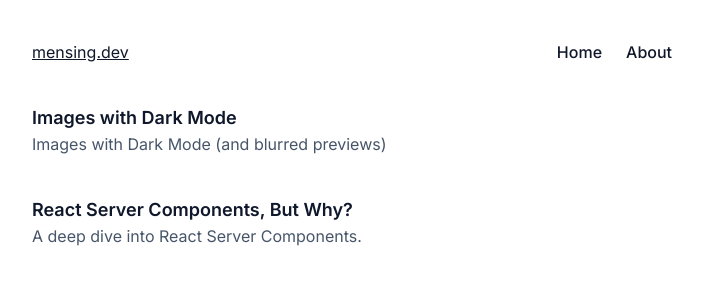
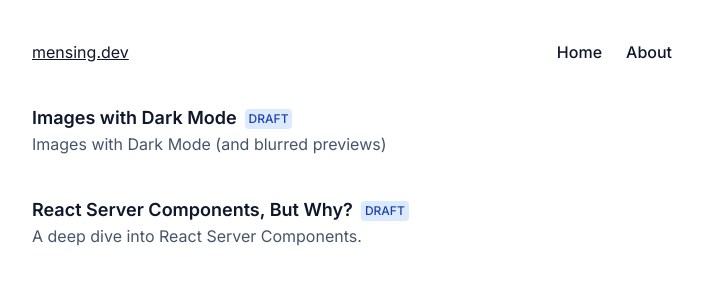
Before and after one commit to sergiomensing/mensing-dev-blog, a Next.js app: page / in a window 1280 px wide. Shown: the top 300 px of the page, without its empty margins (288-991 px from the left). Built offline with nearby package versions, Linux system fonts and the light colour scheme.

Commit message:
draft mode

```diff
--- /dev/null
+++ b/app/components/draft-tag.tsx
@@ -0,0 +1,17 @@
+export const DraftTag = ({
+  draft,
+  className = "",
+}: {
+  draft: boolean;
+  className?: string;
+}) => {
+  if (!draft) return null;
+
+  return (
+    <span
+      className={`bg-blue-100 text-blue-800 px-1 py-0.5 inline-flex rounded font-medium text-xs align-middle ${className}`}
+    >
+      DRAFT
+    </span>
+  );
+};
--- a/app/page.tsx
+++ b/app/page.tsx
@@ -1,6 +1,7 @@
 import { getPostPath } from "@/paths";
-import { getAllPosts } from "@/posts";
+import { draftFilter, getAllPosts } from "@/posts";
 import Link from "next/link";
+import { DraftTag } from "./components/draft-tag";
 
 export default async function Home() {
   const allPosts = await getAllPosts();
@@ -8,15 +9,22 @@ export default async function Home() {
   return (
     <div className="text-slate-900 dark:text-slate-50 py-10 space-y-4">
       <ul className="space-y-10">
-        {allPosts.map(({ slug, frontmatter: { title, description } }) => (
+        {allPosts
+          .filter(draftFilter)
+          .map(({ slug, frontmatter: { title, description, draft } }) => (
             <article key={slug} role="listitem">
               <Link
                 href={getPostPath(slug)}
                 className="hover:text-orange-600 transition-colors hover:duration-75 duration-300"
               >
-              <h2 className="font-semibold text-lg">{title}</h2>
+                <h2 className="font-semibold text-lg">
+                  {title}
+                  <DraftTag draft={draft} className="ml-2" />
+                </h2>
               </Link>
-            <p className="text-slate-600 dark:text-slate-400">{description}</p>
+              <p className="text-slate-600 dark:text-slate-400">
+                {description}
+              </p>
             </article>
           ))}
       </ul>
--- a/app/posts/[slug]/page.tsx
+++ b/app/posts/[slug]/page.tsx
@@ -1,7 +1,8 @@
-import { getAllPosts } from "@/posts";
+import { draftFilter, getAllPosts } from "@/posts";
 import { notFound } from "next/navigation";
 import { PostHeader } from "./post-header";
 import { CustomMDX } from "./mdx";
+import { DraftTag } from "@/components/draft-tag";
 
 export type PostPageProps = {
   params: {
@@ -11,7 +12,7 @@ export type PostPageProps = {
 
 export default async function PostPage({ params: { slug } }: PostPageProps) {
   const post = (await getAllPosts()).find((post) => post.slug === slug);
-  if (!post) {
+  if (!post || !draftFilter(post)) {
     return notFound();
   }
 
@@ -19,11 +20,7 @@ export default async function PostPage({ params: { slug } }: PostPageProps) {
 
   return (
     <>
-      {draft && (
-        <span className="bg-blue-100 text-blue-800 px-1 py-0.5 mb-4 inline-flex rounded font-medium text-sm">
-          DRAFT
-        </span>
-      )}
+      <DraftTag draft={draft} className="mb-4" />
       <PostHeader title={title} description={description} />
       <div className="prose dark:prose-invert">
         {/* @ts-expect-error awaitable component */}
--- a/content/images-with-dark-mode.mdx
+++ b/content/images-with-dark-mode.mdx
@@ -3,6 +3,7 @@ title: "Images with Dark Mode"
 description: "Images with Dark Mode (and blurred previews)"
 date: "2024-02-06T12:00:00Z"
 readingTime: 10
+draft: true
 tags:
   - "React"
   - "Images"
--- a/content/react-server-comonents.mdx
+++ b/content/react-server-comonents.mdx
@@ -3,6 +3,7 @@ title: "React Server Components, But Why?"
 description: "A deep dive into React Server Components."
 date: "2024-02-29T12:00:00Z"
 readingTime: 20
+draft: true
 tags:
   - "React"
   - "Next.js"
--- a/utils/mdx.ts
+++ b/utils/mdx.ts
@@ -23,8 +23,13 @@ export function parseFrontmatter(fileContent: string) {
 
   frontMatterLines.forEach((line) => {
     const [key, ...valueArr] = line.split(": ");
-    let value = valueArr.join(": ").trim();
+    let value: any = valueArr.join(": ").trim();
     value = value.replace(/^['"](.*)['"]$/, "$1"); // Remove quotes
+
+    // check for booleans
+    if (value === "true") value = true;
+    if (value === "false") value = false;
+
     frontmatter[key.trim()] = value;
   });
 
--- a/utils/posts.ts
+++ b/utils/posts.ts
@@ -22,3 +22,11 @@ export const getAllPosts = async () => {
     return { frontmatter: parsedFrontmatter, content, slug };
   });
 };
+
+export const draftFilter = (post: { frontmatter: { draft: boolean } }) => {
+  if (process.env.NODE_ENV === "production") {
+    return !post.frontmatter.draft;
+  }
+
+  return true;
+};
```
Lines whose indentation alone changed are shown as unchanged.
